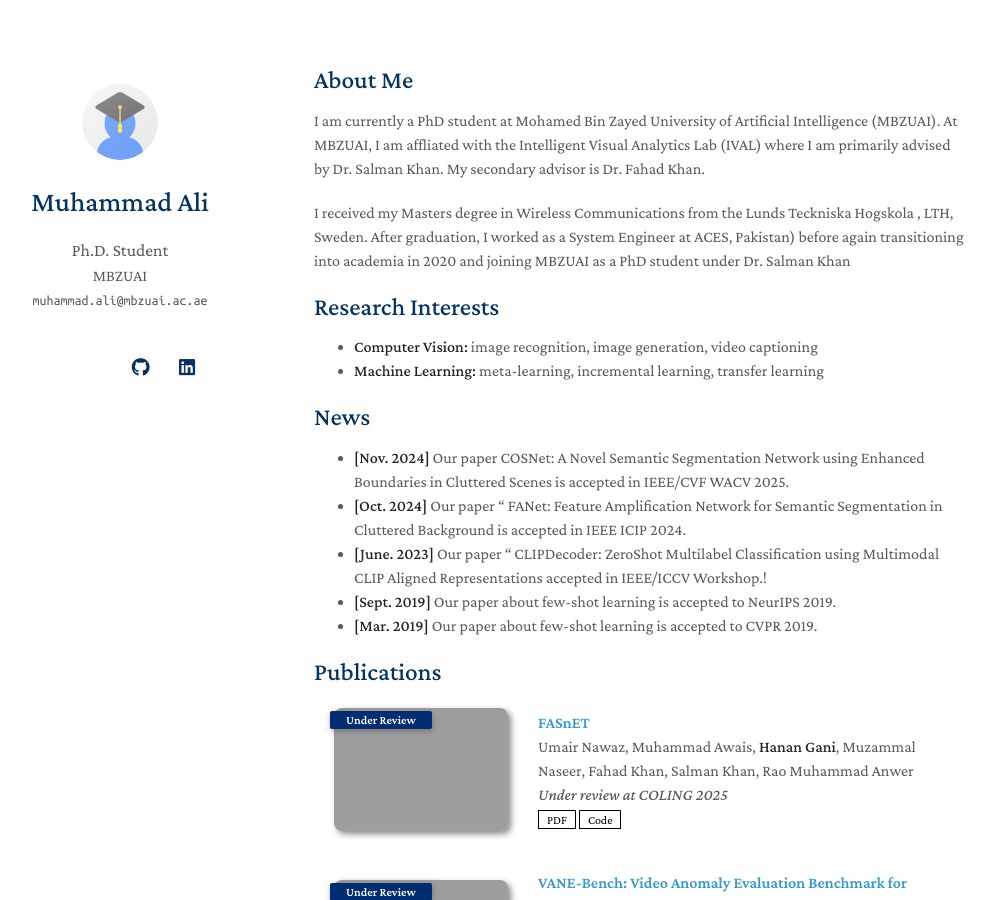
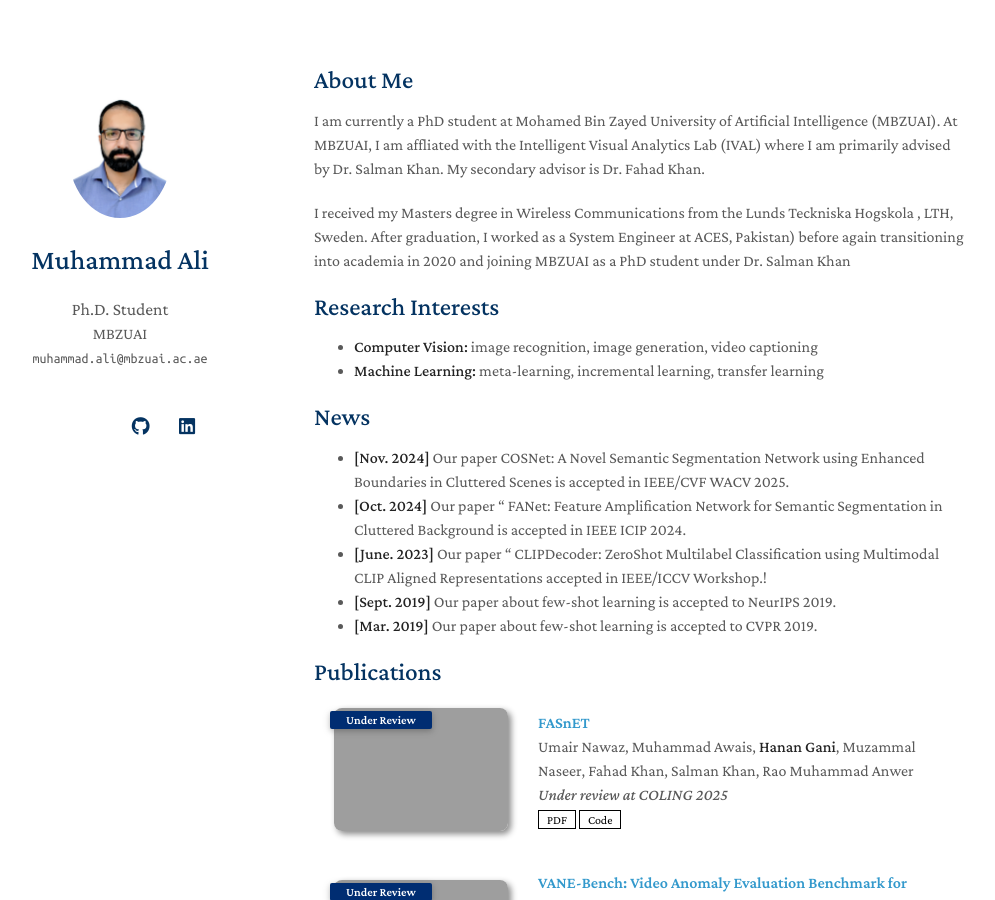
Before and after one commit to aliman80/aliman80.github.io, a Jekyll site: the page built from index.md, in a window 1280 px wide and 900 px high. Shown: the whole window, without its empty margins (156-1151 px from the left). Built offline with Jekyll 4.4.1, drawn with Linux system fonts in a browser that asks for light colours; a style sheet for code colours, icons or effects is not loaded; our own code applies the rules of GitHub Pages for plain Markdown files; grey boxes are pictures that could not be loaded.

Commit message:
Update _config.yml

```diff
--- a/_config.yml
+++ b/_config.yml
@@ -19,7 +19,7 @@ linkedin: https://www.linkedin.com/
 
 # Images (e.g., your profile picture and your website's favicon)
 # "favicon" and "favicon_dark" are used for the light and dark modes, respectively.
-avatar: ./assets/img/avatar.png
+avatar: https://github.com/aliman80/aliman80.github.io/blob/main/assets/img/DSC_0233.jpeg
 favicon: ./assets/img/favicon.png
 favicon_dark: ./assets/img/favicon-dark.png
 
```
